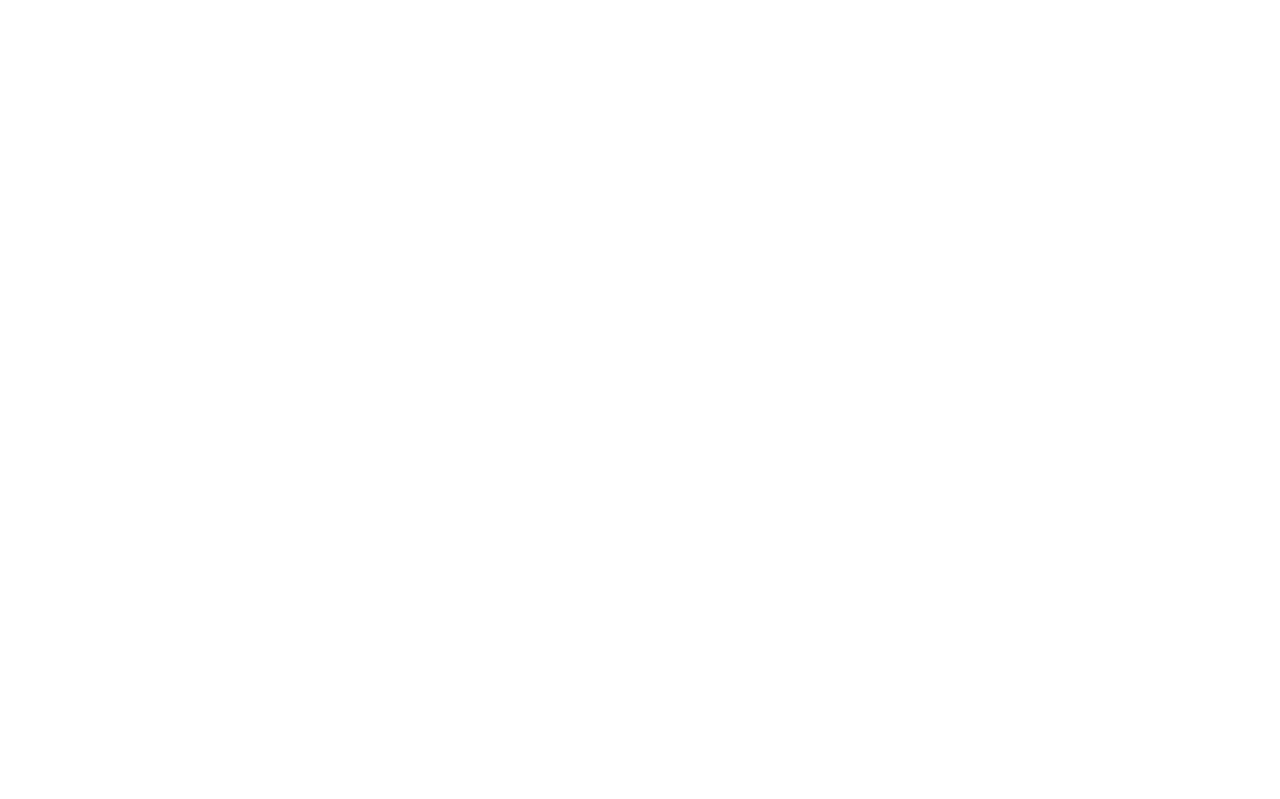
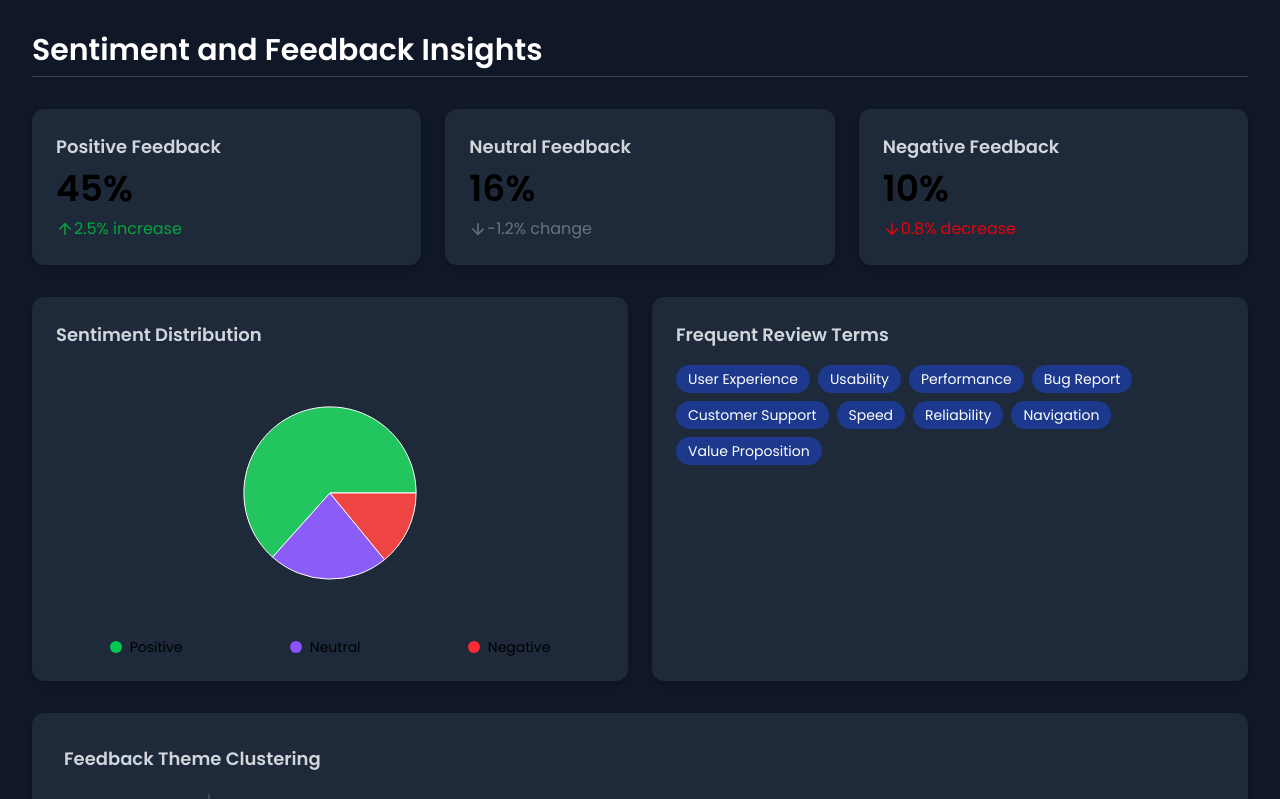
Before and after one commit to SanchitKumbhar/_pitchit_frontend_, a React (Vite) app: page /sentiment-insights in a window 1280 px wide. Before the commit this address had no page. Shown: the top 799 px of the page. Built offline with nearby package versions, Linux system fonts and the light colour scheme.

Commit message:
add sentiment and feedback insights 20/11

```diff
--- a/src/App.jsx
+++ b/src/App.jsx
@@ -17,6 +17,7 @@
 import EditPitch from './pages/EditPitch.jsx';
 import EditPost from './pages/EditPost.jsx';
 import HiringForm from './pages/HiringForm.jsx';
+import SentimentAndFeedbackInsights from './pages/SentimentAndFeedbackInsights.jsx';
 
 
 
@@ -38,6 +39,7 @@
         <Route path="/edit-pitch" element={<EditPitch />} />
         <Route path="/edit-post" element={<EditPost />} />
         <Route path="/hiring-form" element={<HiringForm />} />
+        <Route path="/sentiment-insights" element={<SentimentAndFeedbackInsights />} />
 
 
 
--- /dev/null
+++ b/src/pages/SentimentAndFeedbackInsights.jsx
@@ -0,0 +1,146 @@
+
+
+
+import React from "react";
+import { ArrowUp, ArrowDown } from "lucide-react";
+import { PieChart, Pie, Cell, Tooltip, BarChart, Bar, XAxis, YAxis, ResponsiveContainer } from "recharts";
+
+const sentimentData = [
+  { name: "Positive", value: 45, color: "#22c55e" },
+  { name: "Neutral", value: 16, color: "#8b5cf6" },
+  { name: "Negative", value: 10, color: "#ef4444" },
+];
+
+const barData = [
+  { name: "Problem/ Solution", value: 45 },
+  { name: "Team & Execution", value: 70 },
+  { name: "Market Fit", value: 90 },
+  { name: "Revenue Model", value: 130 },
+  { name: "Idea Clarity", value: 180 },
+];
+
+export default function SentimentAndFeedbackInsights() {
+  return (
+    <div className="p-4 md:p-8 space-y-8 bg-gray-900 min-h-screen">
+      {/* Heading */}
+      <div>
+        <h1 className="text-2xl md:text-3xl font-bold text-white">Sentiment and Feedback Insights</h1>
+        <hr className="mt-2 border-gray-700" />
+      </div>
+
+      {/* Three Cards Row */}
+      <div className="grid grid-cols-1 sm:grid-cols-2 md:grid-cols-3 gap-6">
+        {/* Positive Feedback */}
+        <div className="bg-gray-800 p-6 rounded-xl shadow-md text-center md:text-left">
+          <h2 className="text-lg font-semibold text-gray-300">Positive Feedback</h2>
+          <p className="text-4xl font-bold mt-2">45%</p>
+          <p className="flex items-center justify-center md:justify-start text-green-600 mt-2 font-medium">
+            <ArrowUp size={18} /> 2.5% increase
+          </p>
+        </div>
+
+        {/* Neutral Feedback */}
+        <div className="bg-gray-800 p-6 rounded-xl shadow-md text-center md:text-left">
+          <h2 className="text-lg font-semibold text-gray-300">Neutral Feedback</h2>
+          <p className="text-4xl font-bold mt-2">16%</p>
+          <p className="flex items-center justify-center md:justify-start text-gray-500 mt-2 font-medium">
+            <ArrowUp size={18} className="rotate-180" /> -1.2% change
+          </p>
+        </div>
+
+        {/* Negative Feedback */}
+        <div className="bg-gray-800 p-6 rounded-xl shadow-md text-center md:text-left">
+          <h2 className="text-lg font-semibold text-gray-300">Negative Feedback</h2>
+          <p className="text-4xl font-bold mt-2">10%</p>
+          <p className="flex items-center justify-center md:justify-start text-red-600 mt-2 font-medium">
+            <ArrowDown size={18} /> 0.8% decrease
+          </p>
+        </div>
+      </div>
+
+      {/* Pie Chart + Tags Row */}
+      <div className="grid grid-cols-1 lg:grid-cols-2 gap-6">
+        {/* Sentiment Distribution */}
+        <div className="bg-gray-800 p-6 rounded-xl shadow-md">
+          <h2 className="text-lg font-semibold text-gray-300 mb-4">Sentiment Distribution</h2>
+
+          <div className="w-full h-64">
+            <ResponsiveContainer width="100%" height="100%">
+              <PieChart>
+                <Pie data={sentimentData} dataKey="value" nameKey="name" outerRadius="70%">
+                  {sentimentData.map((entry, index) => (
+                    <Cell key={index} fill={entry.color} />
+                  ))}
+                </Pie>
+                <Tooltip />
+              </PieChart>
+            </ResponsiveContainer>
+          </div>
+
+          <div className="flex justify-around mt-4 text-sm">
+            <p className="flex items-center gap-2">
+              <span className="w-3 h-3 bg-green-500 rounded-full" /> Positive
+            </p>
+            <p className="flex items-center gap-2">
+              <span className="w-3 h-3 bg-violet-500 rounded-full" /> Neutral
+            </p>
+            <p className="flex items-center gap-2">
+              <span className="w-3 h-3 bg-red-500 rounded-full" /> Negative
+            </p>
+          </div>
+        </div>
+
+        {/* Frequent Review Terms */}
+        <div className="bg-gray-800 p-6 rounded-xl shadow-md">
+          <h2 className="text-lg font-semibold text-gray-300 mb-4">Frequent Review Terms</h2>
+          <div className="flex flex-wrap gap-2">
+            {[
+              "User Experience", "Usability", "Performance", "Bug Report",
+              "Customer Support", "Speed", "Reliability", "Navigation",
+              "Value Proposition"
+            ].map((term) => (
+              <span key={term} className="px-3 py-1 bg-blue-900 text-white text-sm rounded-full">
+                {term}
+              </span>
+            ))}
+          </div>
+        </div>
+      </div>
+
+      {/* Feedback Theme Clustering */}
+      <div className="bg-gray-800 p-6 md:p-8 rounded-xl shadow-md w-full">
+        <h2 className="text-lg font-semibold text-gray-300 mb-4">Feedback Theme Clustering</h2>
+
+        <div className="w-full h-80 md:h-96">
+          <ResponsiveContainer width="100%" height="100%">
+            <BarChart
+              data={barData}
+              layout="vertical"
+
+            >
+              <XAxis type="number" ticks={[0, 45, 90, 135, 180]} domain={[0, 180]} />
+              <YAxis type="category" dataKey="name" width={140} />
+              <Bar dataKey="value" fill="#6366f1" radius={[0, 8, 8, 0]} />
+            </BarChart>
+          </ResponsiveContainer>
+        </div>
+      </div>
+
+      {/* AI Feedback Assistant */}
+      <div className="bg-gray-800 p-6 rounded-xl shadow-md w-full">
+        <h2 className="text-lg font-semibold text-gray-300">AI Feedback Assistant</h2>
+
+        <h3 className="text-md font-semibold mt-4">Top 3 Improvement Tips:</h3>
+        <ul className="list-disc ml-6 mt-2 space-y-2 text-gray-300">
+          <li>Redefine the onboarding flow to clarify the core value proposition.</li>
+          <li>Add a "Request a Feature" option within the application.</li>
+          <li>Improve performance during heavy usage to increase satisfaction.</li>
+        </ul>
+
+        <button className="mt-6 px-5 py-2 bg-indigo-600 text-white rounded-xl shadow hover:bg-indigo-700">
+          Ask AI for Detailed Feedback
+        </button>
+      </div>
+    </div>
+  );
+}
```
